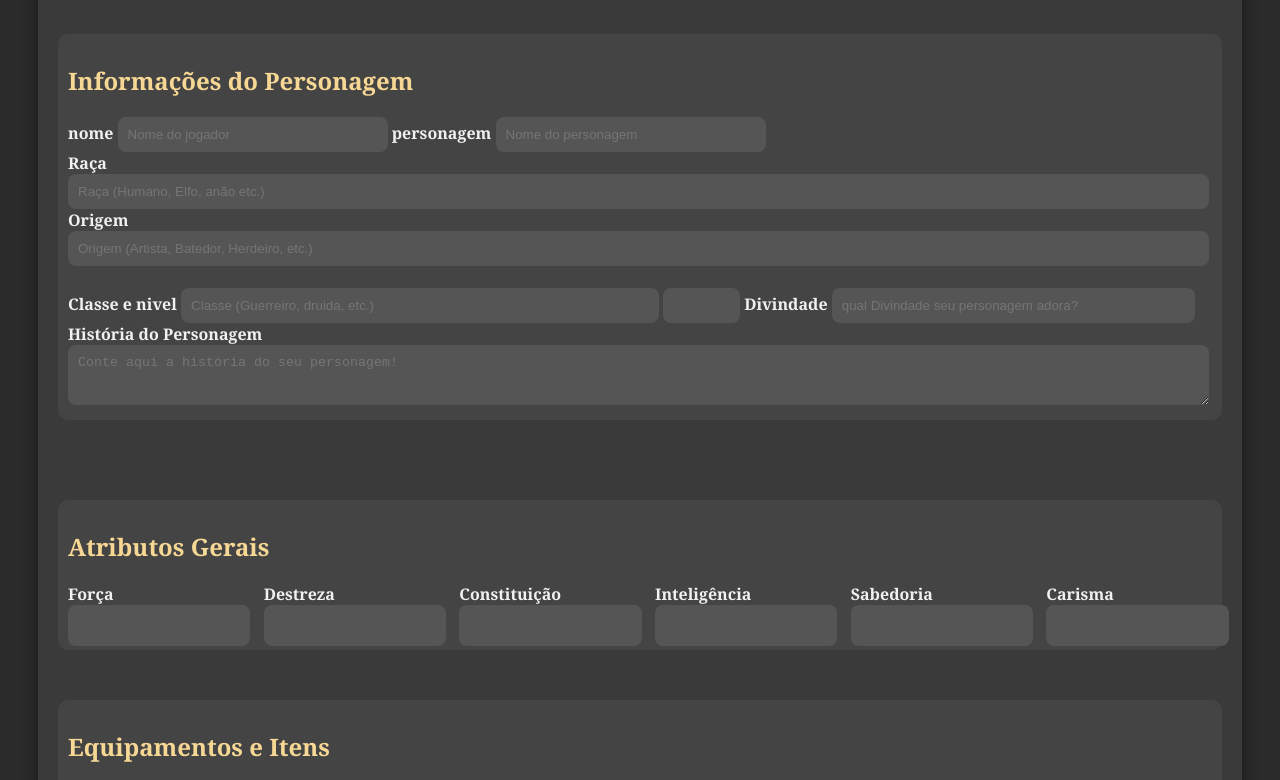
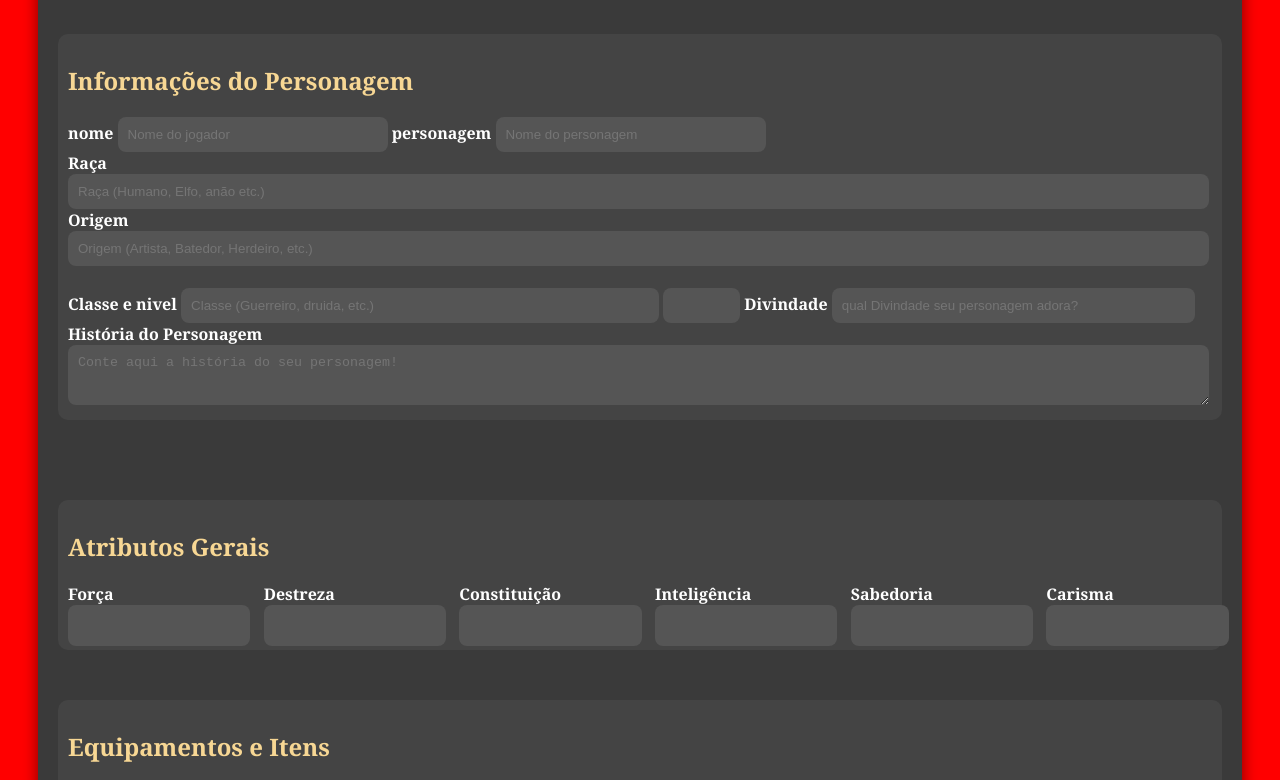
Before and after one commit to KauaZanini/projeto-fichaT20, a plain HTML site: page index.html in a window 1280 px wide. Shown: the part 138-918 px from the top of the page. Drawn offline with Linux system fonts and the light colour scheme.

Commit message:
Update cssdoindex.css

```diff
--- a/cssdoindex.css
+++ b/cssdoindex.css
@@ -1,7 +1,7 @@
 body {
             font-family: "Georgia", serif;
-            background: #2b2b2b;
-            color: #f1f1f1;
+            background: #ff0000;
+            color: #ffffff;
             padding: 30px;
             padding-bottom: 20px;
         }
```
